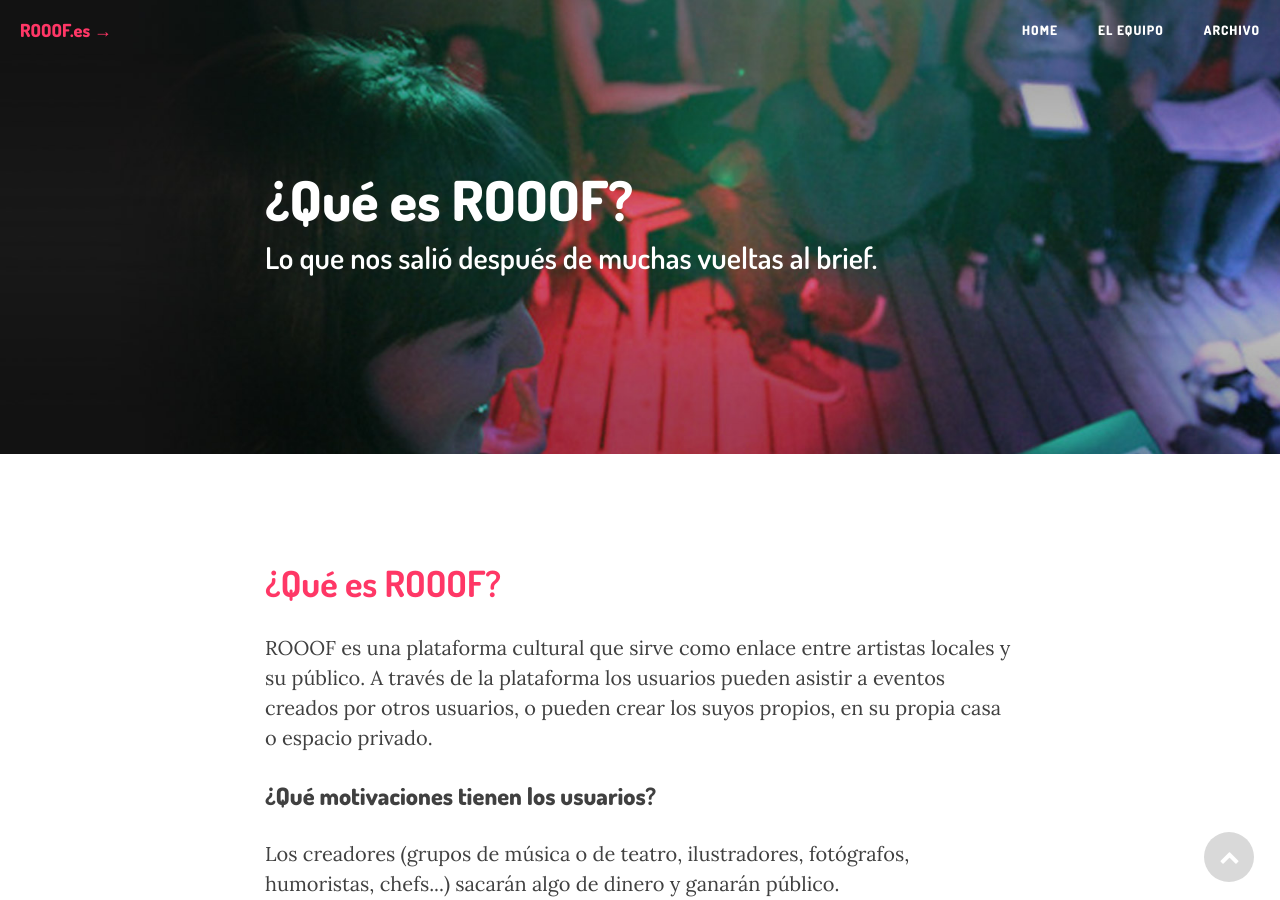
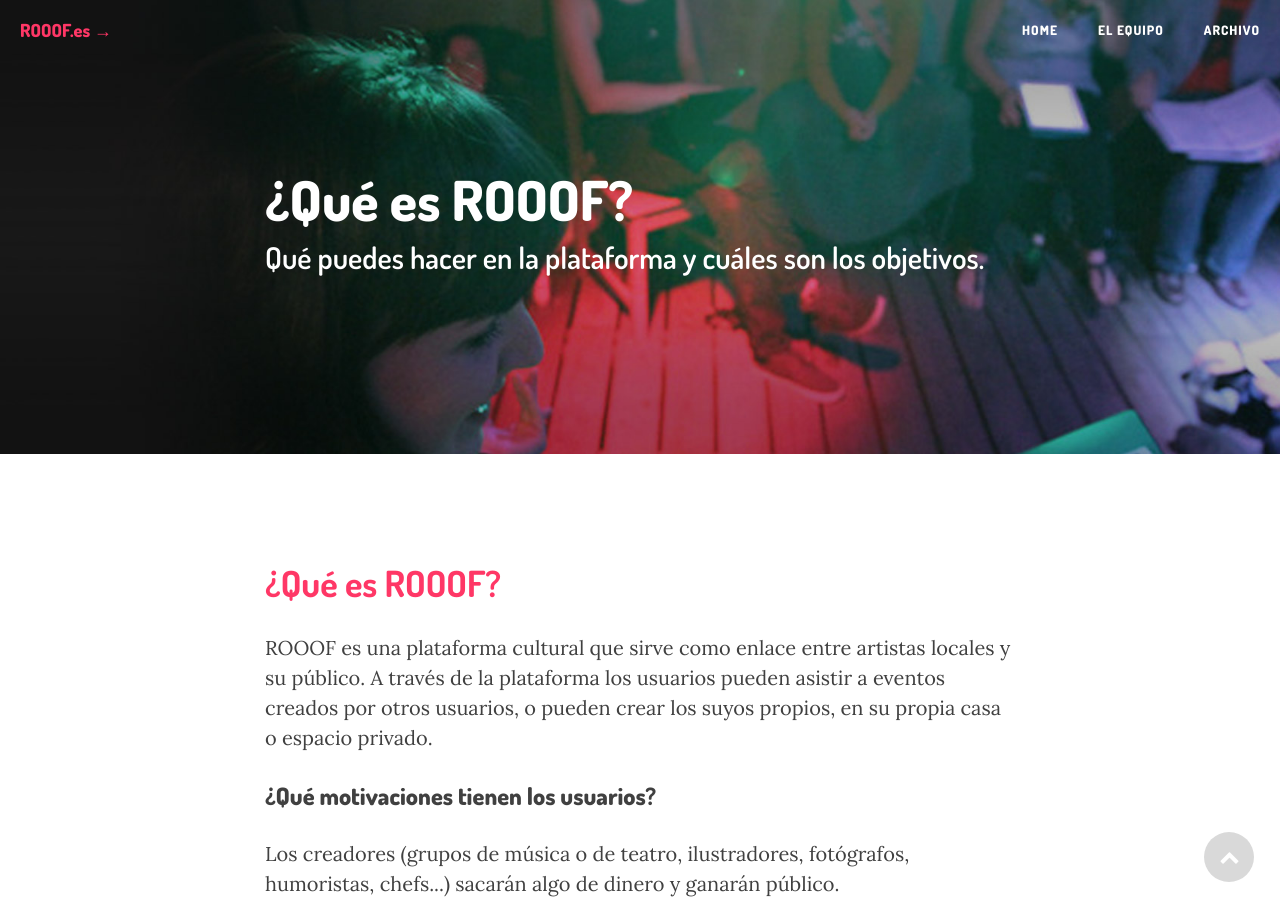
Before and after one commit to Rooof-Project/memoria, a Jekyll site: the page built from _posts/2015-04-18-Objetivos.markdown, in a window 1280 px wide and 900 px high. Built offline with Jekyll 4.4.1, drawn with Linux system fonts in a browser that asks for light colours; nearby versions of some CDN libraries.

Commit message:
foto y titulo

```diff
--- a/_posts/2015-04-16-Release-1.markdown
+++ b/_posts/2015-04-16-Release-1.markdown
@@ -2,7 +2,7 @@
 layout: post
 title: Primera Release
 subtitle: "Cómo empezamos a definir el proyecto, investigación, design thinking, y primer producto viable."
-"header-img": "img/post-bg-02.jpg"
+"header-img": "img/post-bg-03.jpg"
 published: true
 ---
 
--- a/_posts/2015-04-18-Objetivos.markdown
+++ b/_posts/2015-04-18-Objetivos.markdown
@@ -1,7 +1,7 @@
 ---
 layout: post
 title: "¿Qué es ROOOF?"
-subtitle: Lo que nos salió después de muchas vueltas al brief.
+subtitle: Qué puedes hacer en la plataforma y cuáles son los objetivos.
 "header-img": "img/post-bg-10.jpg"
 published: true
 ---
```
Also changed, not shown: img/post-bg-03.jpg (added), img/post-bg-04.jpg (added), 9 other files.
